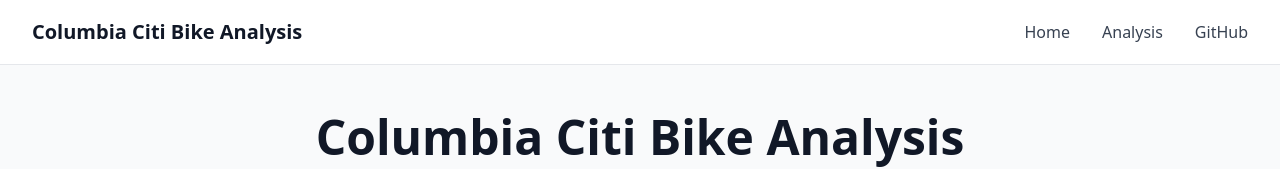
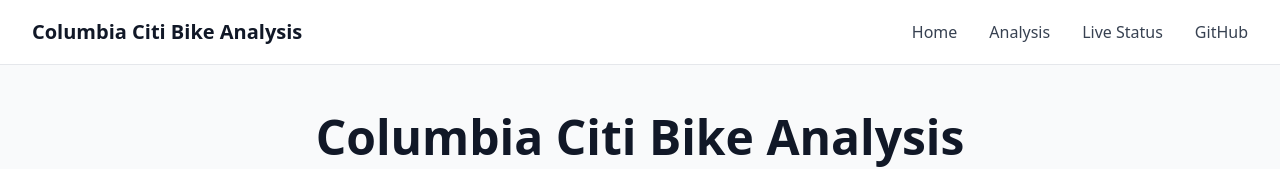
Before and after one commit to andrewsuh98/da-project-citibike, a Next.js app in the folder frontend/: page / in a window 1280 px wide. Shown: the top 169 px of the page. Built offline with nearby package versions, Linux system fonts and the light colour scheme.

Commit message:
Add Live Status link to navigation
Add navigation link to new live station status page between Analysis
and GitHub links in the main navigation bar.

```diff
--- a/frontend/components/Navigation.tsx
+++ b/frontend/components/Navigation.tsx
@@ -25,6 +25,12 @@
 						>
 							Analysis
 						</Link>
+						<Link
+							href="/live/status"
+							className="text-gray-700 hover:text-primary transition-colors"
+						>
+							Live Status
+						</Link>
 						<a
 							href="https://github.com/andrewsuh98/da-project-citibike"
 							target="_blank"
```
